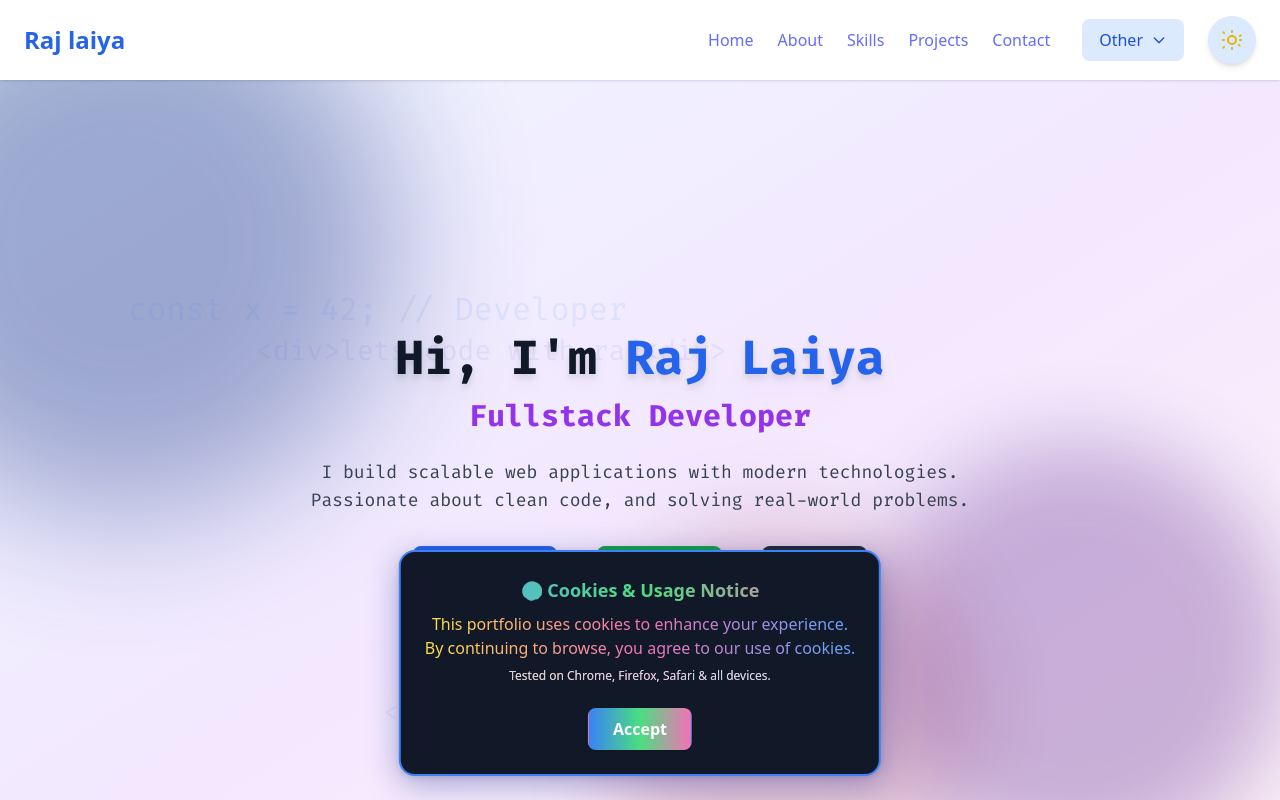
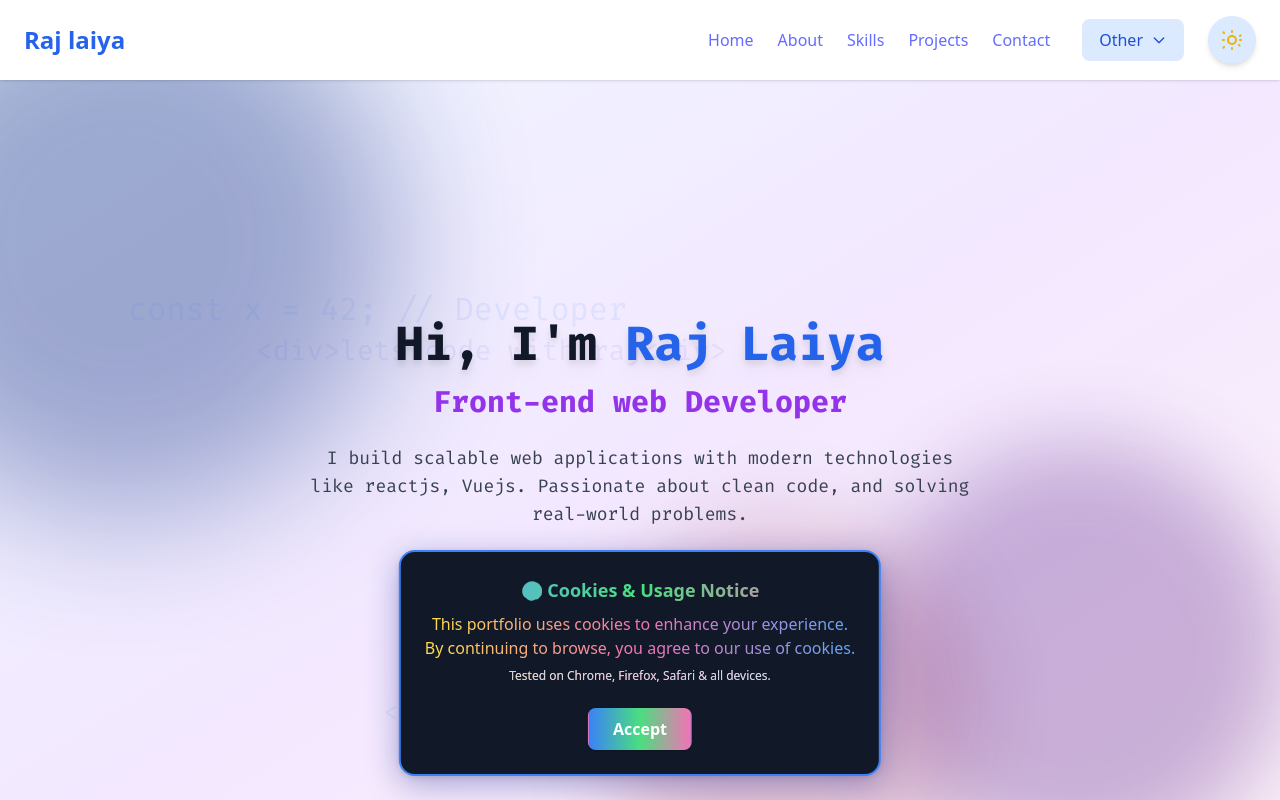
Before and after one commit to rajlaiya/portfolio, a React (Vite) app: page / in a window 1280 px wide. Shown: the top 800 px of the page. Built offline with nearby package versions, Linux system fonts and the light colour scheme.

Commit message:
heading changes

```diff
--- a/src/Components/Hero3D.tsx
+++ b/src/Components/Hero3D.tsx
@@ -28,8 +28,8 @@ const Hero3D = () => (
     <div className="container mx-auto px-6 py-12 flex flex-col items-center justify-center gap-10 z-10 relative max-w-4xl">
       <div className="w-full text-center px-4 py-8">
         <h2 className="text-4xl md:text-5xl font-extrabold mb-4 text-gray-900 dark:text-white drop-shadow-lg font-['Fira_Code','JetBrains_Mono','monospace']">Hi, I'm <span className="text-blue-600 dark:text-blue-400">Raj Laiya</span></h2>
-        <h3 className="text-2xl md:text-3xl font-semibold mb-6 text-purple-600 dark:text-blue-400 font-['Fira_Code','JetBrains_Mono','monospace']">Fullstack Developer</h3>
-        <p className="mb-8 text-gray-700 dark:text-gray-200 max-w-2xl mx-auto font-['Fira_Code','JetBrains_Mono','monospace'] text-lg">I build scalable web applications with modern technologies. Passionate about clean code, and solving real-world problems.</p>
+        <h3 className="text-2xl md:text-3xl font-semibold mb-6 text-purple-600 dark:text-blue-400 font-['Fira_Code','JetBrains_Mono','monospace']">Front-end web Developer</h3>
+        <p className="mb-8 text-gray-700 dark:text-gray-200 max-w-2xl mx-auto font-['Fira_Code','JetBrains_Mono','monospace'] text-lg">I build scalable web applications with modern technologies like reactjs, Vuejs. Passionate about clean code, and solving real-world problems.</p>
         <div className="flex flex-wrap gap-10 mb-8 justify-center">
           <a href="#contact" className="inline-block bg-blue-600 text-white px-6 py-3 rounded-lg font-semibold shadow hover:bg-blue-700 transition font-['Fira_Code','JetBrains_Mono','monospace']">Contact Me</a>
           <a href="#projects" className="inline-block bg-green-600 text-white px-6 py-3 rounded-lg font-semibold shadow hover:bg-green-700 transition font-['Fira_Code','JetBrains_Mono','monospace']">Projects</a>
```
